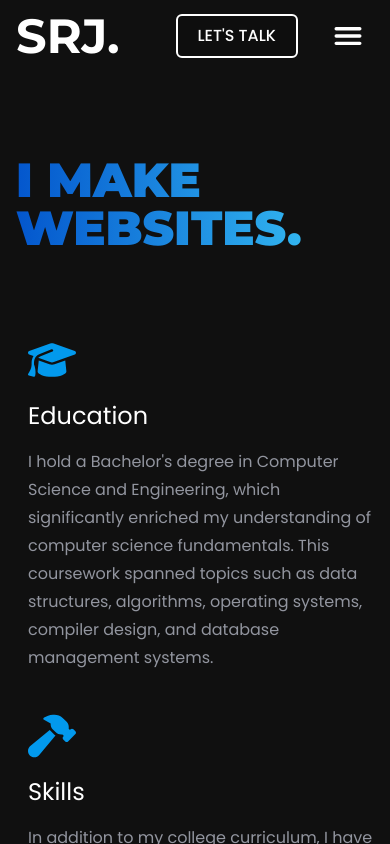
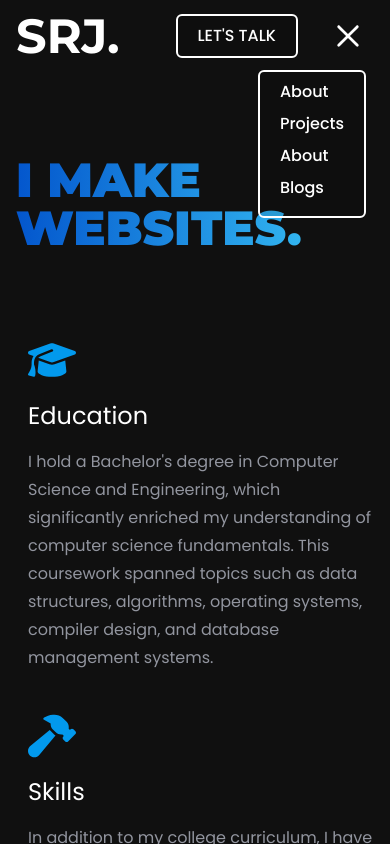
Before and after one commit to sarojdey/portfolio, a React (Vite) app: page / in a window 390 px wide. Both pictures are taken after a click on the icon 348 px from the left and 36 px from the top of the page. Shown: the top 844 px of the page. Built offline with nearby package versions, Linux system fonts and the light colour scheme.

Commit message:
last thing left

```diff
--- a/src/Home.jsx
+++ b/src/Home.jsx
@@ -27,6 +27,7 @@ function Home() {
       window.removeEventListener("scroll", control);
     };
   }, [lastScrollY]);
+
   return (
     <div className="scroll-smooth">
       <Navbar />
--- a/src/components/Navbar.jsx
+++ b/src/components/Navbar.jsx
@@ -1,13 +1,17 @@
+import { useEffect, useState } from "react";
 import { IoMenu } from "react-icons/io5";
+import { RxCross2 } from "react-icons/rx";
 import { Link } from "react-scroll";
 function Navbar() {
+  const [cross, setCross] = useState(false);
+
   return (
     <header className="flex items-center justify-between ">
       <h1 className=" ml-4 mt-3 cursor-pointer font-font1 text-5xl font-bold md:ml-10 md:mt-6   ">
         SRJ.
       </h1>
 
-      <nav className="mr-4 mt-3 font-font2 font-medium md:mr-10 md:mt-6 ">
+      <nav className="relative mr-4 mt-3 font-font2 font-medium md:mr-10 md:mt-6 ">
         <ul className="flex list-none items-center ">
           <li className="mx-6 hidden cursor-pointer transition-all duration-300 ease-in-out hover:text-blue2 md:block">
             <Link to="about" smooth duration={300}>
@@ -35,9 +39,35 @@ function Navbar() {
             LET'S TALK
           </a>
           <li className="mx-2  cursor-pointer text-4xl md:hidden">
-            <IoMenu />
+            {cross ? (
+              <RxCross2 onClick={() => setCross(false)} />
+            ) : (
+              <IoMenu onClick={() => setCross(true)} />
+            )}
           </li>
         </ul>
+        {cross ? (
+          <div className=" absolute -bottom-40 right-2 flex cursor-pointer  flex-col justify-center rounded-md border-2 border-solid border-white bg-black bg-opacity-10 px-5 py-2 transition-transform md:hidden ">
+            <span className="pb-2 hover:text-textblue">
+              <Link to="about" smooth duration={300}>
+                About
+              </Link>
+            </span>
+            <span className="pb-2 hover:text-textblue">
+              <Link to="projects" smooth duration={300}>
+                Projects
+              </Link>
+            </span>
+            <span className="pb-2 hover:text-textblue">
+              <Link to="about" smooth duration={300}>
+                About
+              </Link>
+            </span>
+            <span className="pb-2 hover:text-textblue">Blogs</span>
+          </div>
+        ) : (
+          ""
+        )}
       </nav>
     </header>
   );
```
